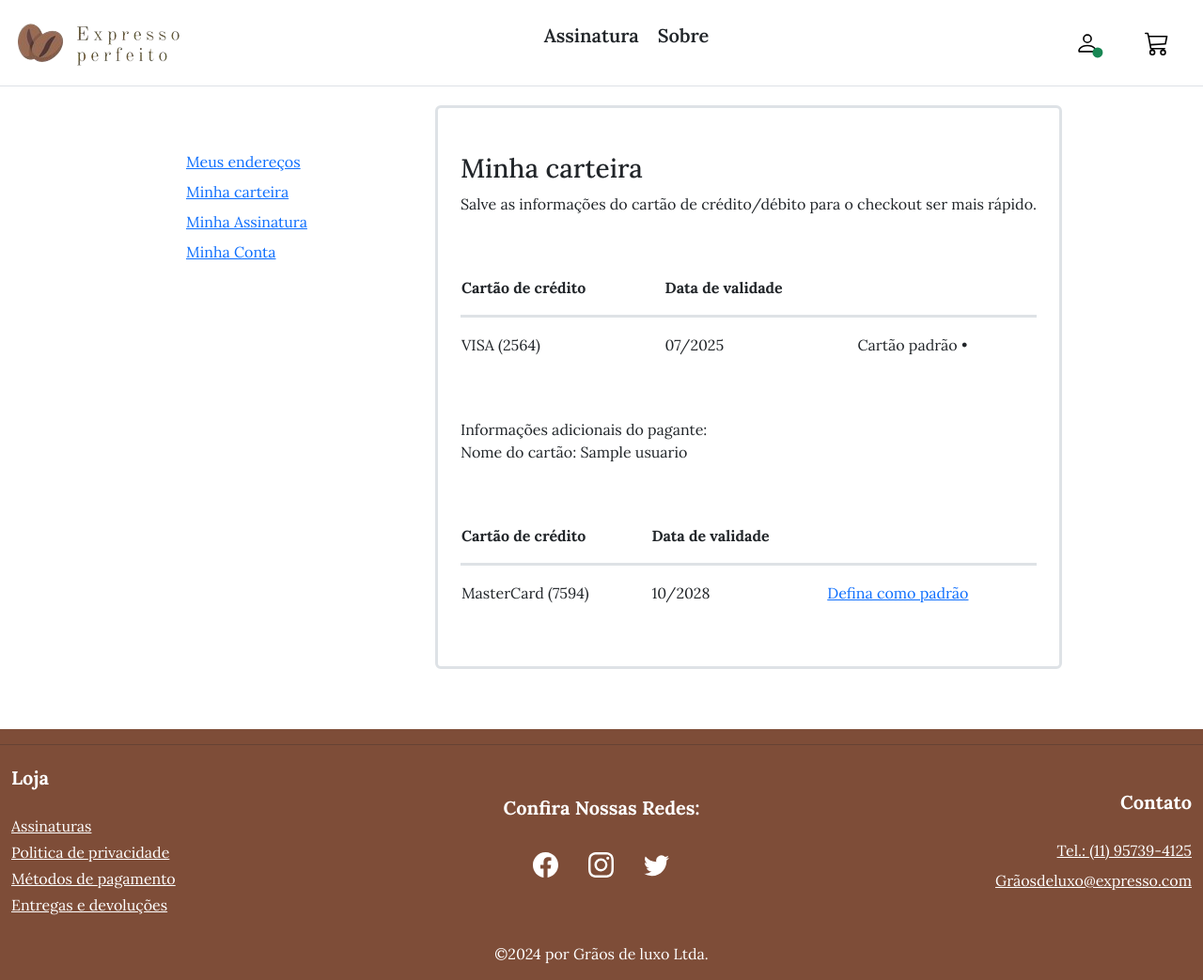
After one commit to LeoTobias/ExpressoPerfeito, a Laravel app: page /carteira in a window 1280 px wide. The commit adds this page. Shown: the whole page at 94% size. Run offline with Laravel 9, Linux system fonts and the light colour scheme; a user stored in the database is signed in; tables that the repository leaves empty hold one stand-in row (values such as "Sample post"); parts of the project's set-up code (start-up, migrations or seed data) failed here and were passed over; some libraries are stand-ins or nearby versions.

Commit message:
mais telas

```diff
--- a/GraosDeLuxo/app/Http/Controllers/PedidoController.php
+++ b/GraosDeLuxo/app/Http/Controllers/PedidoController.php
@@ -110,4 +110,18 @@ class PedidoController extends Controller
             'endereco'   => $endereco
         ]);
     }
+    public function perfil()
+    {
+        return view('user.perfil');
+    }
+
+    public function assinatura()
+    {
+        return view('user.assinatura');
+    }
+
+    public function carteira()
+    {
+        return view('user.carteira');
+    }
 }
--- a/GraosDeLuxo/resources/views/layout.blade.php
+++ b/GraosDeLuxo/resources/views/layout.blade.php
@@ -59,6 +59,8 @@
                             <li>
                                 <a href="#" class="dropdown-item disabled text-capitalize">Olá, {{Auth::user()->USUARIO_NOME}} !</a>
                             </li>
+                            <li><hr class="dropdown-divider"></li>
+                            <li><a href="{{route('perfil')}}" class="dropdown-item">Perfil</a></li>
                             <li><hr class="dropdown-divider"></li>
                             <li><a href="{{route('pedidos')}}" class="dropdown-item">Meus Pedidos</a></li>
                             <li><hr class="dropdown-divider"></li>
--- /dev/null
+++ b/GraosDeLuxo/resources/views/user/carteira.blade.php
@@ -0,0 +1,67 @@
+@extends('layout')
+@section('style', 'css/index.css')
+
+@section('title', 'CharlieBookstore')
+
+@section('main')
+
+<main>
+    <div class="container ">
+        <div class="d-flex justify-content-around">
+            <nav class="ms-5 mt-5">
+                <ul class="list-unstyled">
+                    <li class="mb-2"><a href="#">Meus endereços</a></li>
+                    <li class="mb-2"><a href="{{route('carteira')}}">Minha carteira</a></li>
+                    <li class="mb-2"><a href="{{route('assinatura')}}">Minha Assinatura</a></li>
+                    <li class="mb-2"><a href="{{route('perfil')}}">Minha Conta</a></li>
+                </ul>
+            </nav>
+
+            <div class="border border-3 rounded d-flex flex-column gap-5 py-5 px-4">
+                <div class="">
+                    <h3>Minha carteira</h3>
+                    <span>Salve as informações do cartão de crédito/débito para o checkout ser mais rápido.</span>
+                </div>
+
+                <table>
+                    <thead class='border-bottom'>
+                        <tr>
+                            <th>Cartão de crédito</th>
+                            <th>Data de validade</th>
+                        </tr>
+                    </thead>
+                    <tbody>
+                        <tr>
+                            <td>VISA (2564)</td>
+                            <td>07/2025</td>
+                            <td>Cartão padrão •</td>
+                        </tr>
+                    </tbody>
+                </table>
+
+                <div class="d-flex row row-col">
+                    <span>Informações adicionais do pagante:</span>
+                    <span>Nome do cartão: {{Auth::user()->USUARIO_NOME}}</span>
+                </div>
+
+                <table>
+                    <thead class='border-bottom'>
+                        <tr>
+                            <th>Cartão de crédito</th>
+                            <th>Data de validade</th>
+                        </tr>
+                    </thead>
+                    <tbody class='border-top'>
+                        <tr>
+                            <td>MasterCard (7594)</td>
+                            <td>10/2028</td>
+                            <td><a href="#">Defina como padrão</a></td>
+                        </tr>
+                    </tbody>
+                </table>
+            </div>
+        </div>
+    </div>
+</main>
+
+@endsection
--- a/GraosDeLuxo/resources/views/user/pedidos.blade.php
+++ b/GraosDeLuxo/resources/views/user/pedidos.blade.php
@@ -11,7 +11,7 @@
                 <div class="col-12">
                     <nav aria-label="breadcrumb">
                         <ul class="breadcrumb">
-                            <li class="breadcrumb-item"><a href="#" class="link">Perfil</a></li>
+                            <li class="breadcrumb-item"><a href="{{route('perfil')}}" class="link">Perfil</a></li>
                             <li class="breadcrumb-item active">Meus Pedidos</li>
                         </ul>
                     </nav>
--- a/GraosDeLuxo/routes/web.php
+++ b/GraosDeLuxo/routes/web.php
@@ -24,7 +24,9 @@ Route::group(['middleware' => 'preventBackHistory'],function() { //evita que o u
         Route::post('/carrinho/{id}', [CarrinhoController::class, 'store'])->name('carrinho.store');
         Route::get('/checkout', [PedidoController::class, 'create'])->name('checkout');
         Route::post('/checkout',[PedidoController::class, 'store'])->name('realizar-pedido');
-
+        Route::get('/perfil', [PedidoController::class, 'perfil'])->name('perfil');
+        Route::get('/assinatura', [PedidoController::class, 'assinatura'])->name('assinatura');
+        Route::get('/carteira', [PedidoController::class, 'carteira'])->name('carteira');
         Route::post('/endereco', [EnderecoController::class, 'store'])->name('endereco.store');
 
         Route::get('/pedidos', [PedidoController::class, 'index'])->name('pedidos');
```
Also changed, not shown: GraosDeLuxo/resources/views/user/assinatura.blade.php (added, +45 -0 lines), GraosDeLuxo/resources/views/user/perfil.blade.php (added, +39 -0 lines).
